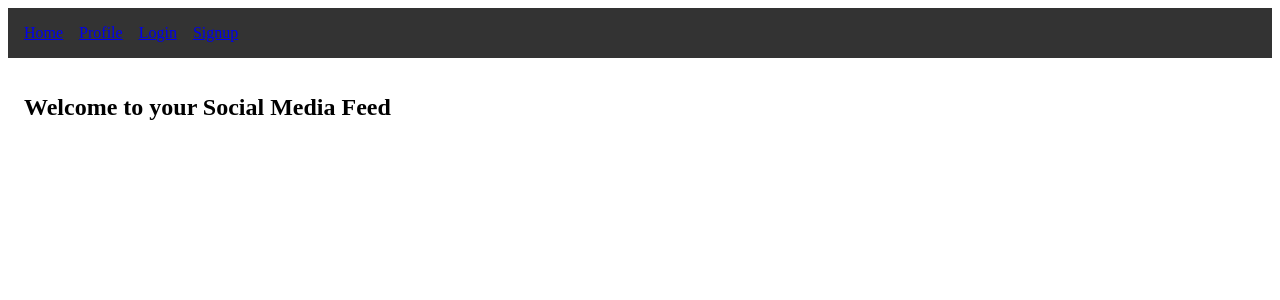
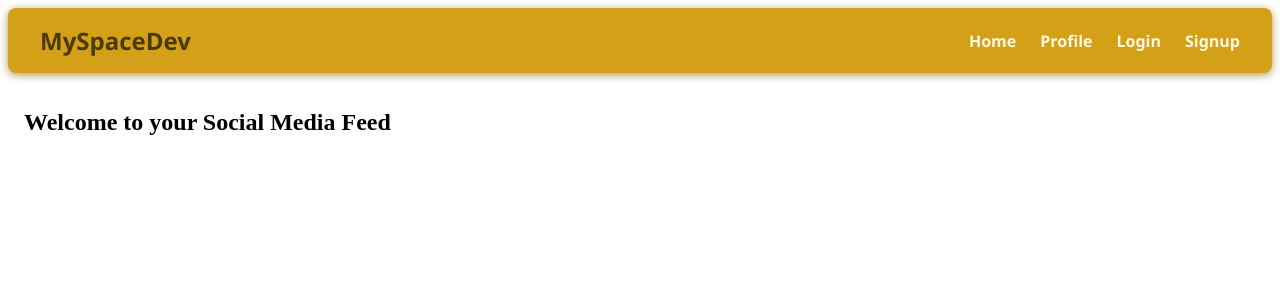
Before and after one commit to Vighnesh024/matrix, a React (Vite) app: page / in a window 1280 px wide. Shown: the top 300 px of the page. Built offline with nearby package versions, Linux system fonts and the light colour scheme.

Commit message:
Auto commit

```diff
--- a/src/components/Navbar.jsx
+++ b/src/components/Navbar.jsx
@@ -1,13 +1,16 @@
 import { Link } from "react-router-dom";
-import styles from "./Navbar.module.css"; // Use CSS Module
+import styles from "./Navbar.module.css";
 
 export default function Navbar() {
   return (
     <nav className={styles.navbar}>
-      <Link to="/">Home</Link>
-      <Link to="/profile">Profile</Link>
-      <Link to="/login">Login</Link>
-      <Link to="/signup">Signup</Link>
+      <div className={styles.brand}>MySpaceDev</div>
+      <div className={styles.navLinks}>
+        <Link to="/" className={styles.link}>Home</Link>
+        <Link to="/profile" className={styles.link}>Profile</Link>
+        <Link to="/login" className={styles.link}>Login</Link>
+        <Link to="/signup" className={styles.link}>Signup</Link>
+      </div>
     </nav>
   );
 }
--- a/src/components/Navbar.module.css
+++ b/src/components/Navbar.module.css
@@ -1,8 +1,36 @@
 /* src/components/Navbar.module.css */
+
 .navbar {
-  background-color: #333;
-  color: white;
-  padding: 1rem;
+  background-color: #D4A017; /* Mustard yellow */
+  color: #fff8e1; /* Light cream */
+  padding: 1rem 2rem;
   display: flex;
-  gap: 1rem;
+  justify-content: space-between;
+  align-items: center;
+  font-family: 'Segoe UI', Tahoma, Geneva, Verdana, sans-serif;
+  box-shadow: 0 2px 8px rgba(139, 108, 26, 0.7);
+  border-radius: 8px;
 }
+
+.navLinks {
+  display: flex;
+  gap: 1.5rem;
+}
+
+.link {
+  color: #fff8e1;
+  text-decoration: none;
+  font-weight: 600;
+  transition: color 0.3s ease;
+}
+
+.link:hover {
+  color: #4B3B00; /* Dark accent */
+  text-shadow: 0 0 5px #8B6C1A;
+}
+
+.brand {
+  font-weight: 700;
+  font-size: 1.5rem;
+  color: #4B3B00; /* Dark accent */
+}
```
